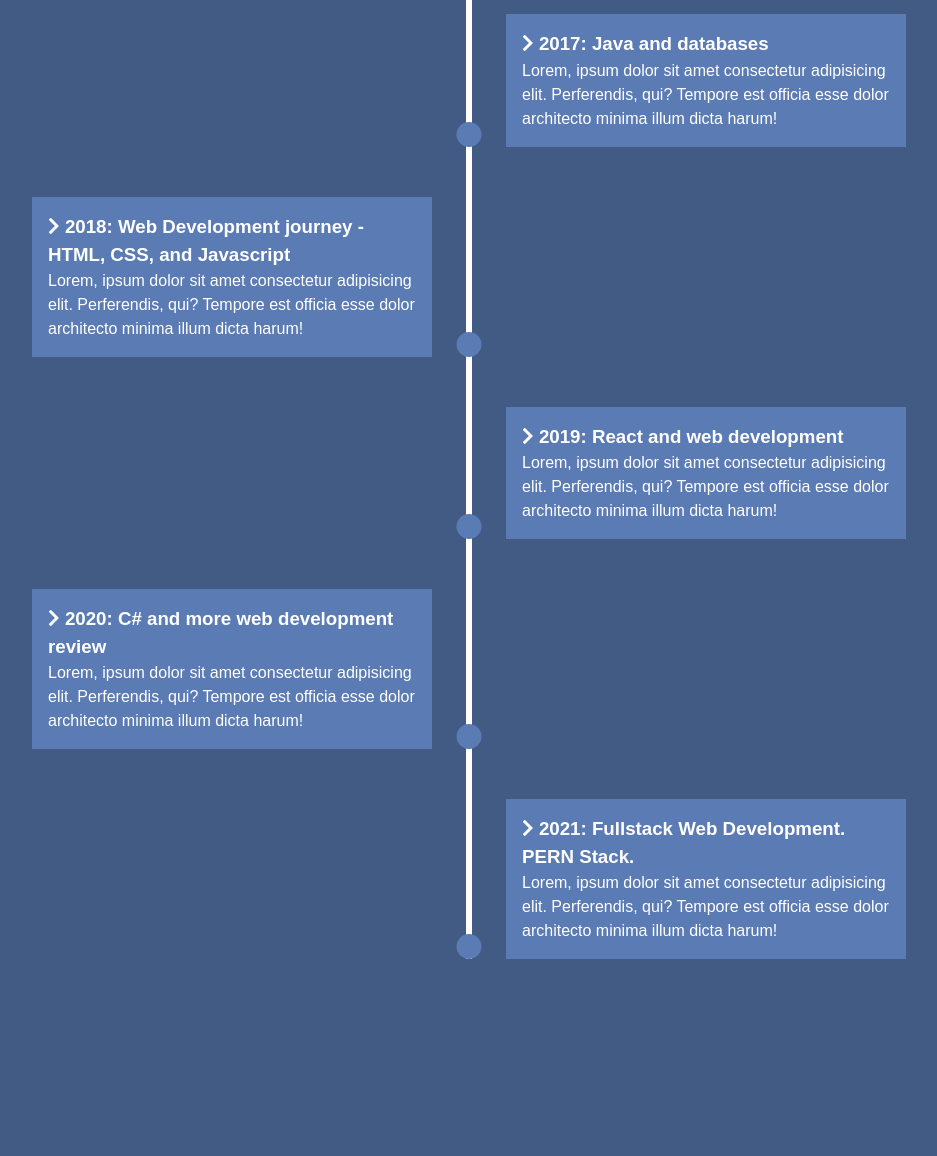
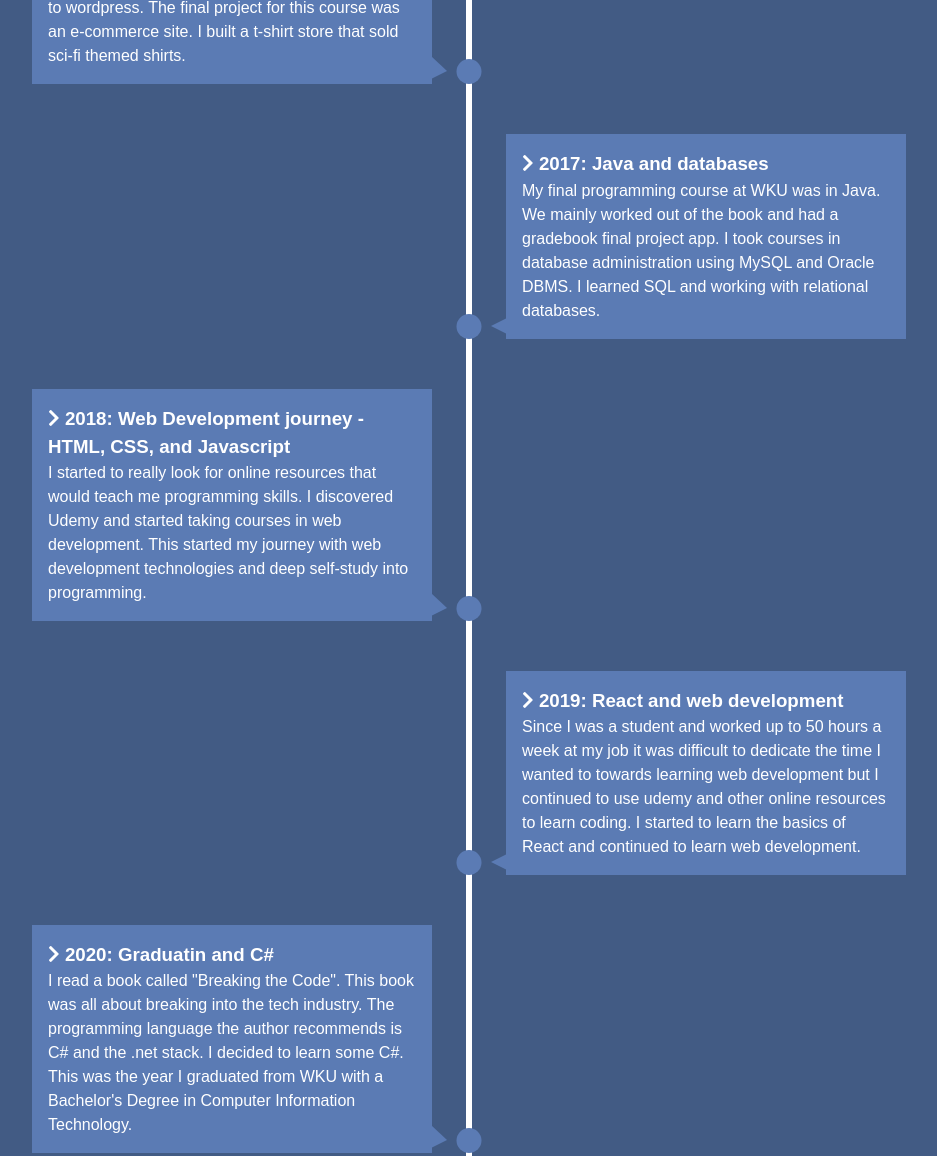
Before and after one commit to derekholland/knowledge-timeline, a plain HTML site: page index.html in a window 1280 px wide. Shown: the part 661-1817 px from the top of the page, without its empty margins (171-1108 px from the left). Before the commit the page ends 1720 px from the top, so only its background shows below. Drawn offline with Linux system fonts and the light colour scheme.

Commit message:
added content for the boxes, starting to add media queries for responsiveness

```diff
--- a/index.html
+++ b/index.html
@@ -21,43 +21,43 @@
       <li>
         <div>
           <h3><i class="fas fa-chevron-right"></i> 2015: Visual Basic</h3>
-          <p>Lorem, ipsum dolor sit amet consectetur adipisicing elit. Perferendis, qui? Tempore est officia esse dolor architecto minima illum dicta harum!</p>
+          <p>I started college the fall of 2015 at WKU to study Computer Information Technology with an emphasis in software development.Visual Basic was the first programming course I had.</p>
         </div>
       </li>
       <li>
         <div>
           <h3><i class="fas fa-chevron-right"></i> 2016: Python and wordpress</h3>
-          <p>Lorem, ipsum dolor sit amet consectetur adipisicing elit. Perferendis, qui? Tempore est officia esse dolor architecto minima illum dicta harum!</p>
+          <p>My next programming class at WKU was an introductory course in Python. We did coding exercises and assignments out of our textbook. My first class in web development was an introduction to wordpress. The final project for this course was an e-commerce site. I built a t-shirt store that sold sci-fi themed shirts.</p>
         </div>
       </li>
       <li>
         <div>
           <h3><i class="fas fa-chevron-right"></i> 2017: Java and databases</h3>
-          <p>Lorem, ipsum dolor sit amet consectetur adipisicing elit. Perferendis, qui? Tempore est officia esse dolor architecto minima illum dicta harum!</p>
+          <p>My final programming course at WKU was in Java. We mainly worked out of the book and had a gradebook final project app. I took courses in database administration using MySQL and Oracle DBMS. I learned SQL and working with relational databases.</p>
         </div>
       </li>
       <li>
         <div>
           <h3><i class="fas fa-chevron-right"></i> 2018: Web Development journey - HTML, CSS, and Javascript</h3>
-          <p>Lorem, ipsum dolor sit amet consectetur adipisicing elit. Perferendis, qui? Tempore est officia esse dolor architecto minima illum dicta harum!</p>
+          <p>I started to really look for online resources that would teach me programming skills. I discovered Udemy and started taking courses in web development. This started my journey with web development technologies and deep self-study into programming.</p>
         </div>
       </li>
       <li>
         <div>
           <h3><i class="fas fa-chevron-right"></i> 2019: React and web development</h3>
-          <p>Lorem, ipsum dolor sit amet consectetur adipisicing elit. Perferendis, qui? Tempore est officia esse dolor architecto minima illum dicta harum!</p>
+          <p>Since I was a student and worked up to 50 hours a week at my job it was difficult to dedicate the time I wanted to towards learning web development but I continued to use udemy and other online resources to learn coding. I started to learn the basics of React and continued to learn web development.</p>
         </div>
       </li>
       <li>
         <div>
-          <h3><i class="fas fa-chevron-right"></i> 2020: C# and more web development review</h3>
-          <p>Lorem, ipsum dolor sit amet consectetur adipisicing elit. Perferendis, qui? Tempore est officia esse dolor architecto minima illum dicta harum!</p>
+          <h3><i class="fas fa-chevron-right"></i> 2020: Graduatin and C#</h3>
+          <p>I read a book called "Breaking the Code". This book was all about breaking into the tech industry. The programming language the author recommends is C# and the .net stack. I decided to learn some C#. This was the year I graduated from WKU with a Bachelor's Degree in Computer Information Technology.</p>
         </div>
       </li>
       <li>
         <div>
-          <h3><i class="fas fa-chevron-right"></i> 2021: Fullstack Web Development. PERN Stack.</h3>
-          <p>Lorem, ipsum dolor sit amet consectetur adipisicing elit. Perferendis, qui? Tempore est officia esse dolor architecto minima illum dicta harum!</p>
+          <h3><i class="fas fa-chevron-right"></i> 2021: Fullstack Web Development. Git, GitHub and PERN Stack.</h3>
+          <p>I am finished with school and can concentrate more time and energy on my dream of becoming a fullstack web developer. I decided to invest in better resources to help me reach my goal so I signed up for a year subscription to Codecademy. I am following their Full-stack engineer curriculum that teaches the PERN stack. I combined this with some amazing courses by Brad Traversy on udemy and I am making really good progress. I am also using git and github for version control during my projects. My goal is to build a personal portfolio of impressive projects and land my first dev job this year!</p>
         </div>
       </li>
     </ul>
--- a/style.css
+++ b/style.css
@@ -79,3 +79,44 @@ h1 {
   border-radius: 50%;
   transition: background 0.5s ease-in-out;
 }
+/* Arrows Base */
+#timeline div:before {
+  content: '';
+  position: absolute;
+  bottom: 5px;
+  width: 0;
+  height: 0;
+  border-style: solid;
+}
+
+/* Right side arrows */
+#timeline ul li:nth-child(odd) div:before {
+  left: -15px;
+  border-width: 8px 16px 8px 0;
+  /* setting the color to transparent except for one side and you get a point effect */
+  border-color: transparent var(--secondary-color) transparent transparent;
+}
+
+/* Left side arrows */
+#timeline ul li:nth-child(even) div:before {
+  right: -15px;
+  border-width: 15px 0 8px 16px;
+  /* setting the color to transparent except for one side and you get a point effect */
+  border-color: transparent transparent transparent var(--secondary-color);
+}
+/* when the width is 900px or less */
+@media(max-width: 900px) {
+  #timeline ul li div {
+    width: 250px;
+  }
+
+  #timeline ul li:nth-child(even) div {
+    left: -284px;
+  }
+}
+/*  */
+@media(max-width: 600px) {
+  #timeline ul li {
+    margin-left: 20px;
+  }
+}
```
